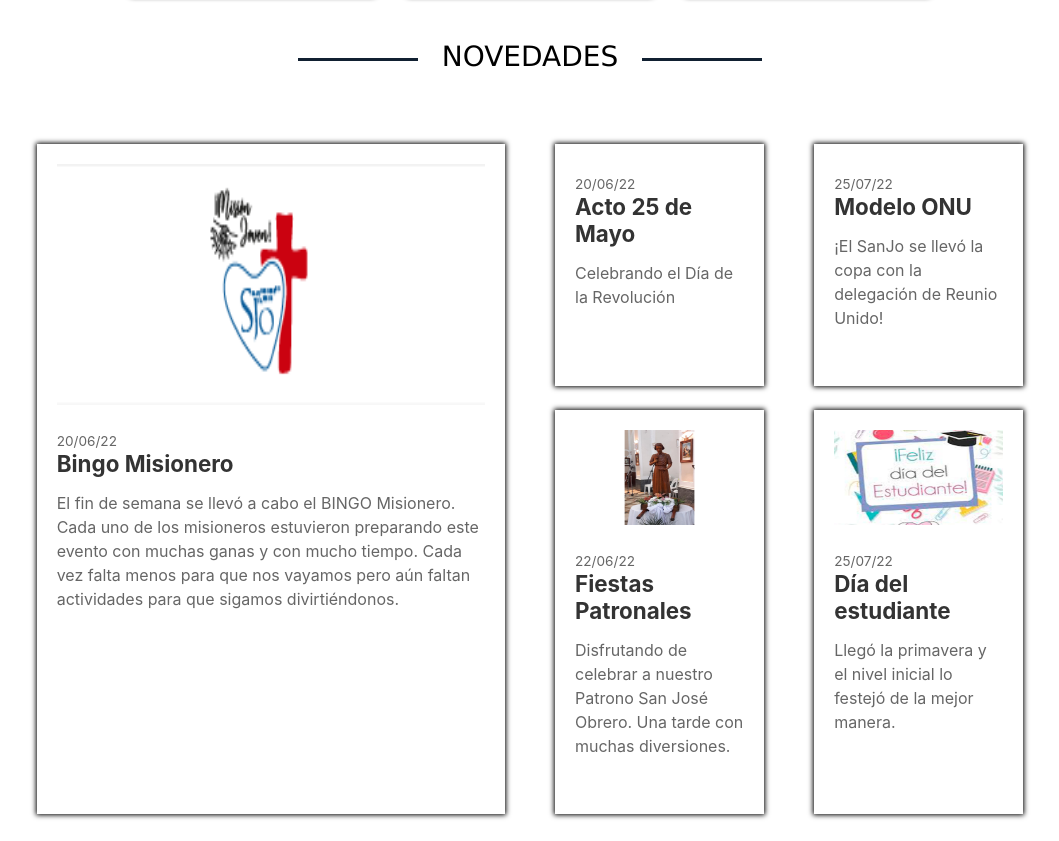
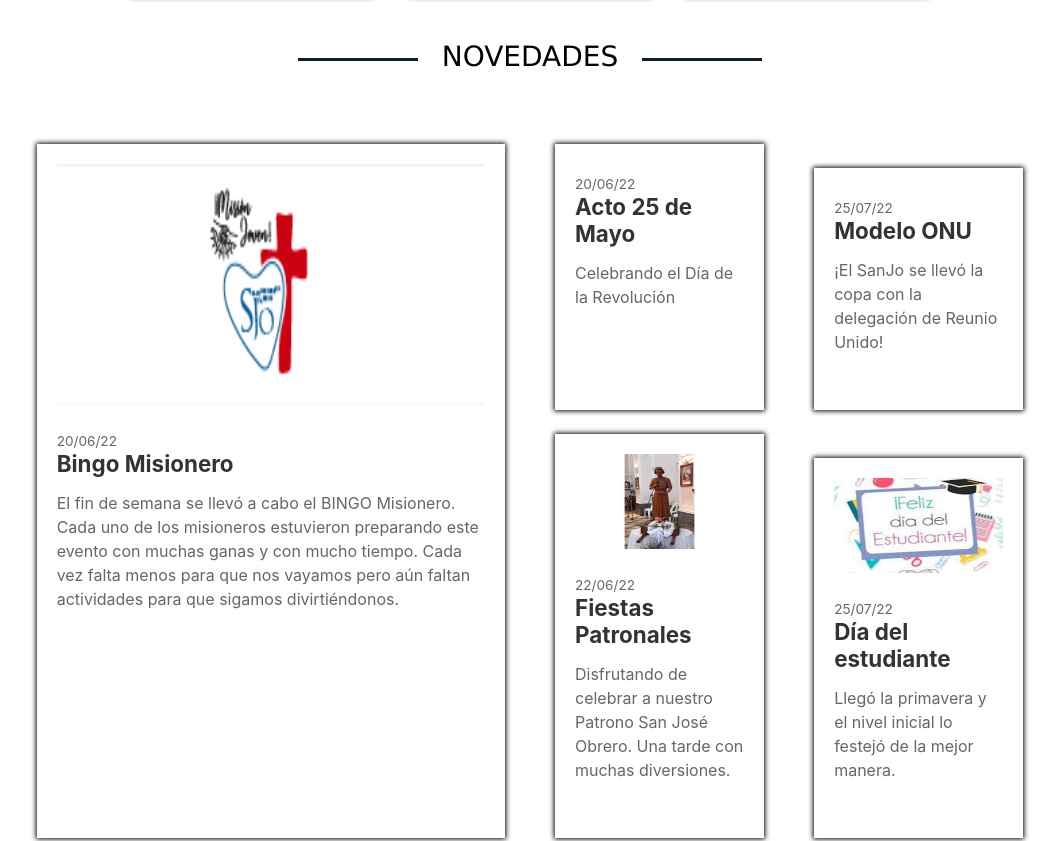
Before and after one commit to agusreyb/entrega_final, a website: page index.html in a window 1280 px wide. Shown: the part 1444-2285 px from the top of the page, without its empty margins (110-1169 px from the left). Drawn offline with Linux system fonts and the light colour scheme; files whose address does not match are found by name.

Commit message:
Agrego margen a dos noticias

```diff
--- a/index.html
+++ b/index.html
@@ -199,7 +199,7 @@
                         </div>
                     </a>
                 </div>
-                <div class="col-12 col-md-6">
+                <div class="col-12 col-md-6 mt-4">
                     <a class="article h-100" href="#">
                         <div class="article-body">
                             <div class="article-info">
@@ -236,7 +236,7 @@
                         </div>
                     </a>
                 </div>
-                <div class="col-12 col-md-6">
+                <div class="col-12 col-md-6 mt-4">
                     <a class="article h-100" href="#">
                         <div class="article-body">
                             <figure class="article-image is-16by9">
```
